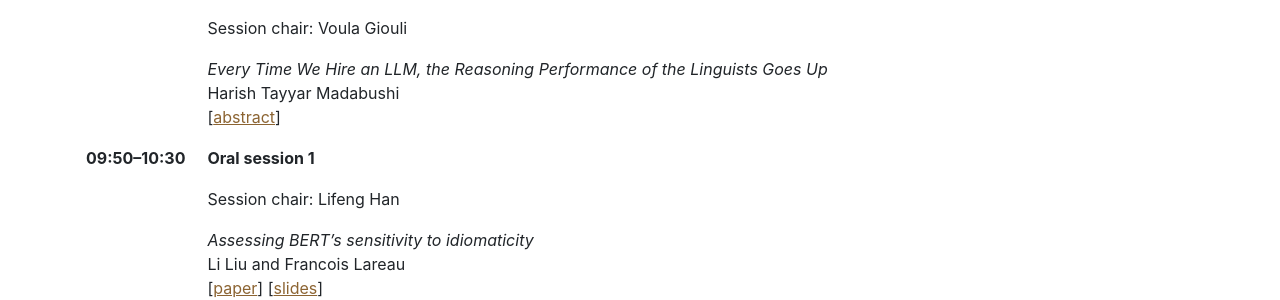
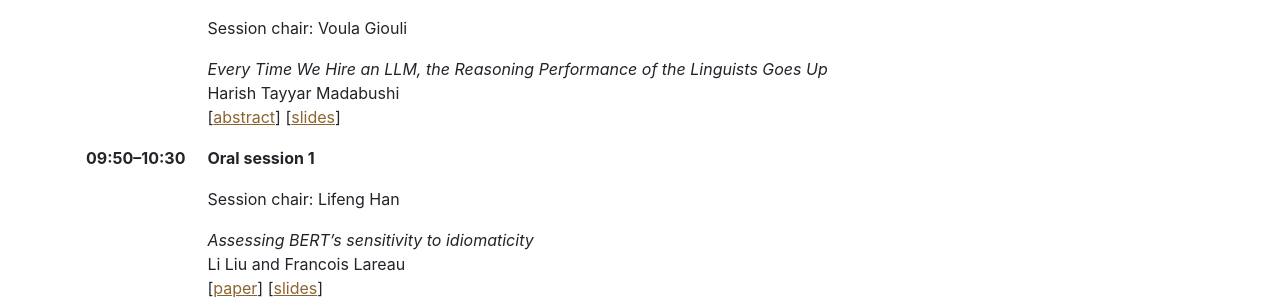
Before and after one commit to multiword/multiword.github.io, a Jekyll site: the page built from mweud2024/index.md, in a window 1280 px wide and 900 px high, scrolled down 1556 px. Shown: the part 153-453 px from the top of the window. Built offline with Jekyll 4.4.1, drawn with Linux system fonts in a browser that asks for light colours; comment, search, counter and statistics services are not loaded.

Commit message:
Added keynote slides

```diff
--- a/mweud2024/index.md
+++ b/mweud2024/index.md
@@ -110,7 +110,8 @@ proceedings.
         <td>
             <i>Every Time We Hire an LLM, the Reasoning Performance of the Linguists Goes Up</i><br>
             Harish Tayyar Madabushi<br>
-            [<a href="#madabushi">abstract</a>]
+            [<a href="#tayyar-madabushi">abstract</a>]
+            [<a href="slides/tayyar-madabushi-2024-every-slides.pdf">slides</a>]
         </td>
     </tr>
     <tr>
@@ -286,6 +287,7 @@ proceedings.
             <i>Using Universal Dependencies for testing hypotheses about communicative efficiency</i><br>
             Natalia Levshina<br>
             [<a href="#levshina">abstract</a>]
+            [<a href="slides/levshina-2024-using-slides.pdf">slides</a>]
         </td>
     </tr>
     <tr>
@@ -593,7 +595,7 @@ linguistic behaviour and shows how these principles can explain why human
 languages are the way they are. Natalia is also the author of a best-selling
 statistical manual “How to Do Linguistics with R” (Benjamins, 2015).
 
-#### <a name="madabushi">Harish Tayyar Madabushi: Every Time We Hire an LLM, the Reasoning Performance of the Linguists Goes Up</a>
+#### <a name="tayyar-madabushi">Harish Tayyar Madabushi: Every Time We Hire an LLM, the Reasoning Performance of the Linguists Goes Up</a>
 
 **Abstract:** Pre-Trained Language Models (PLMs), trained on the cloze-like
 task of masked language modelling, have demonstrated access to a broad range of
```
Also changed, not shown: 2 other files.
